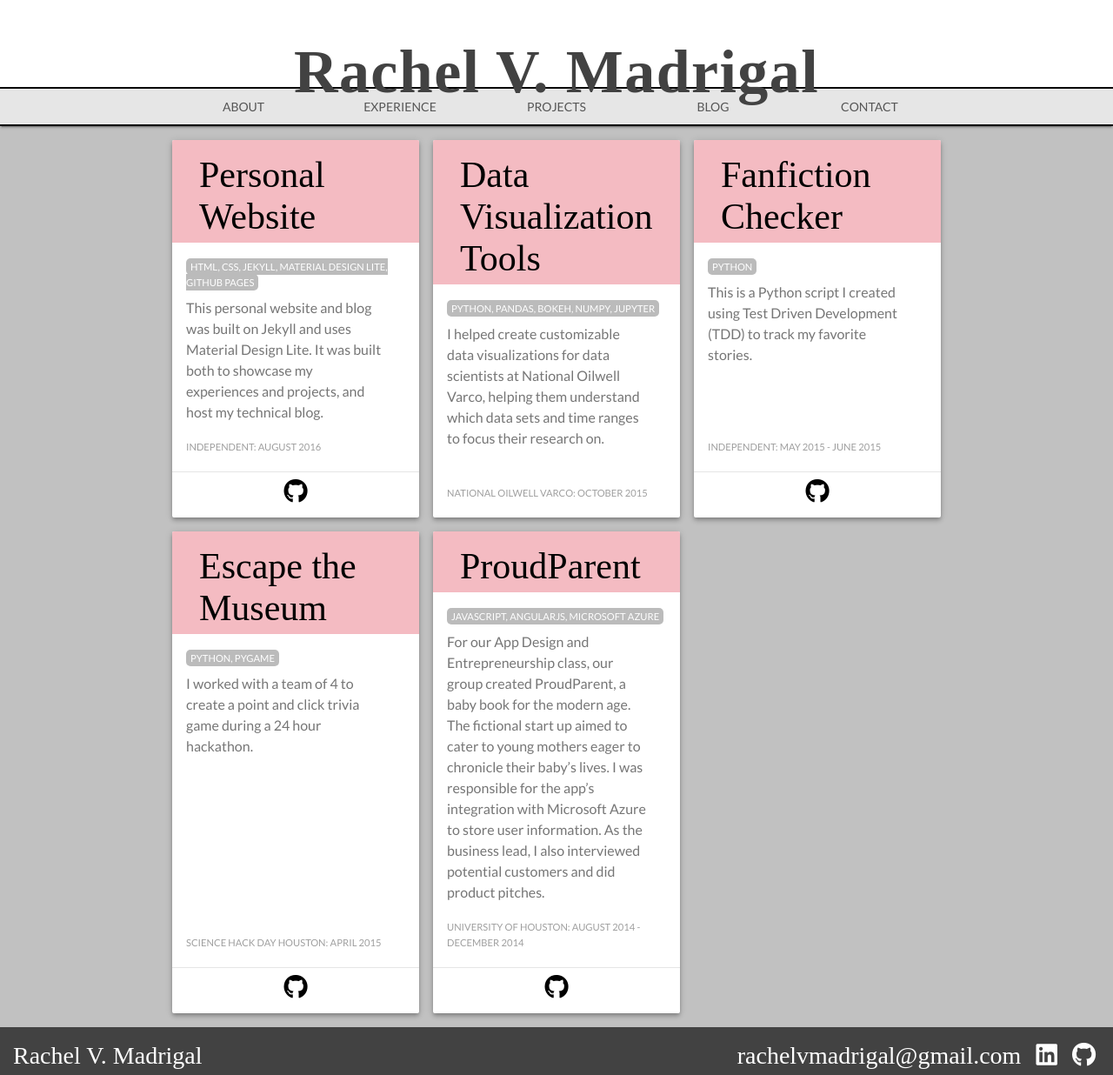
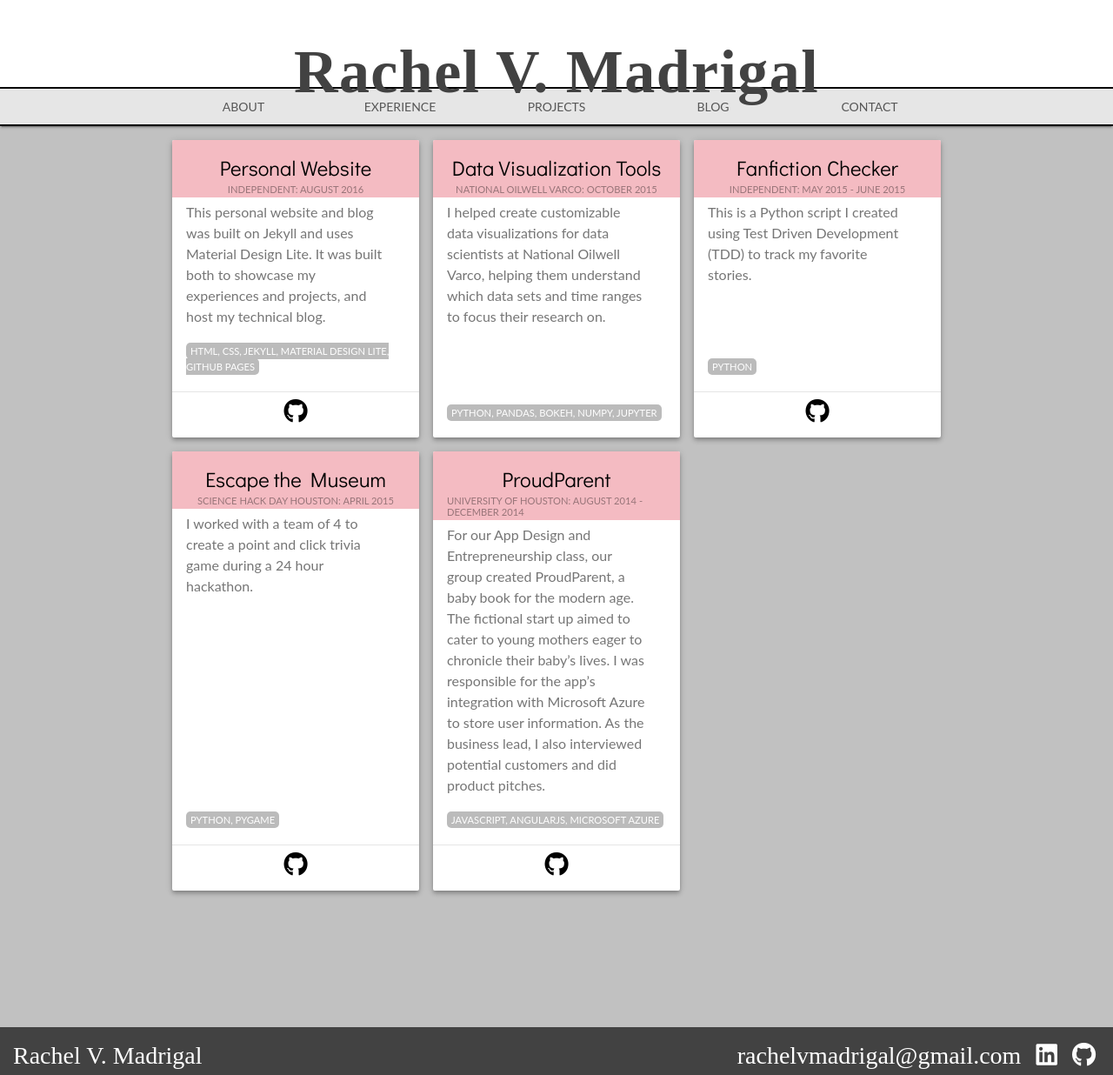
Before and after one commit to rachelmad/rachelmad.github.io, a Jekyll site: the page built from projects/index.html, in a window 1280 px wide. Shown: the whole page at 87% size. Built offline with Jekyll 4.4.1, drawn with Linux system fonts in a browser that asks for light colours; nearby versions of some CDN libraries; some web fonts are replaced.

Commit message:
Changed long title cards to sans serif font

```diff
--- a/_includes/head.html
+++ b/_includes/head.html
@@ -7,7 +7,7 @@
     <meta name="description" content="{% if page.excerpt %}{{ page.excerpt | strip_html | strip_newlines | truncate: 160 }}{% else %}{{ site.description }}{% endif %}">
 
     <link rel="stylesheet" href="https://code.getmdl.io/1.1.3/material.grey-pink.min.css"/>
-    <link href="https://fonts.googleapis.com/css?family=Didact+Gothic|Lato:400,400i,700|Stalemate" rel="stylesheet">
+    <link href="https://fonts.googleapis.com/css?family=Didact+Gothic|Raleway:400,400i,700|Stalemate" rel="stylesheet">
     <link rel="stylesheet" href="https://fonts.googleapis.com/icon?family=Material+Icons">
     <script src="https://use.fontawesome.com/4dde453932.js"></script>
 
--- a/projects/index.html
+++ b/projects/index.html
@@ -8,20 +8,23 @@ layout: default
     <!--<div class="mdl-card__media">-->
         <!--<img class="article-image" src=" images/example-work01.jpg" border="0" alt="">-->
     <!--</div>-->
-    <div class="mdl-card__title small-card-title">
-        <div class="card-title"> {{ post.title }} </div>
+    <!--<div class="mdl-card__title small-card-title">-->
+        <!--<div class="card-title"> {{ post.title }} </div>-->
+    <!--</div>-->
+    <div class="mdl-card__title text-card-top">
+        <div class="text-card-title">{{ post.title }}</div>
+        <div class="subtext clear-card-subtext">{{ post.company }}: {{ post.display_date }}</div>
     </div>
 
-    <div class="mdl-card__supporting-text flex-column">
-        <div class="subtext"><span class="keywords"> {{ post.tools }} </span></div>
+    <div class="mdl-card__supporting-text flex-column no-top-padding">
+
         <div class="portfolio-description">
 
             {{ post.excerpt }}
 
         </div>
-        <div class="subtext">
-            {{ post.company }}: {{ post.display_date }}
-        </div>
+        <div class="subtext"><span class="keywords"> {{ post.tools }} </span></div>
+
     </div>
 
     {% if post.link %}
```
Also changed, not shown: blog/index.html (+3 -5 lines).
